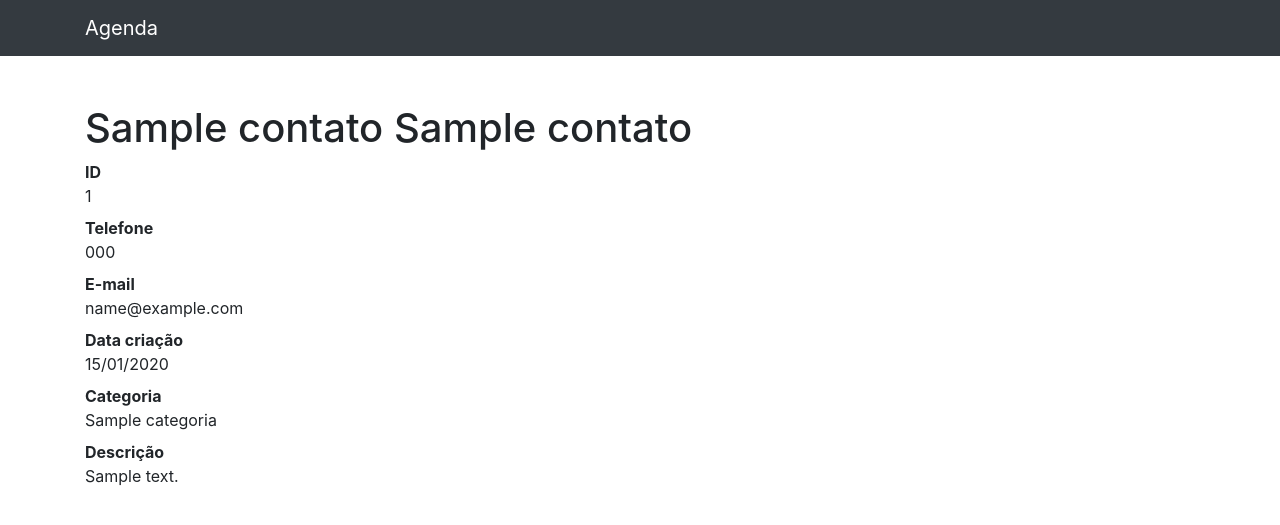
After one commit to rs9789/AgendaDjango, a Django app: page /1 in a window 1280 px wide. The commit adds this page. Shown: the top 525 px of the page. Run offline with Django 3.2, Linux system fonts and the light colour scheme; tables that the repository leaves empty hold one stand-in row (values such as "Sample post"); some libraries are stand-ins or nearby versions.

Commit message:
adição de pagina e condicionais

```diff
--- a/inicio/admin.py
+++ b/inicio/admin.py
@@ -3,10 +3,11 @@ from .models import Contatos, Categoria
 
 
 class ContatoAdmin(admin.ModelAdmin):
-    list_display = ('id', 'nome', 'sobrenome', 'telefone', 'email', 'data_criacao', 'categoria')
-    list_filter = ('data_criacao',)
+    list_display = ('id', 'nome', 'sobrenome', 'telefone', 'email', 'data_criacao', 'categoria', 'mostrar')
+    #list_filter = ('data_criacao',)
     list_display_links = ('id', 'nome', 'sobrenome')
     search_fields = ('nome', 'sobrenome', 'telefone')
+    list_editable = ('telefone', 'mostrar')
 
 admin.site.register(Categoria)
 admin.site.register(Contatos, ContatoAdmin)
--- a/inicio/models.py
+++ b/inicio/models.py
@@ -17,6 +17,7 @@ class Contatos(models.Model):
     data_criacao = models.DateTimeField(default=timezone.now())
     descricao = models.TextField(blank=True)
     categoria = models.ForeignKey(Categoria, on_delete=models.DO_NOTHING)
+    mostrar = models.BooleanField(default=True)
 
     def __str__(self):
         return self.nome
--- /dev/null
+++ b/inicio/templates/inicio/ver_contato.html
@@ -0,0 +1,26 @@
+{%extends 'base.html' %}
+
+{%block conteudo%}
+<h1 class="mt-5">{{contato.nome}} {{contato.sobrenome}}</h1>
+<dl>
+    <dt>ID</dt>
+    <dd>{{contato.id}}</dd>
+
+    <dt>Telefone</dt>
+    <dd>{{contato.telefone}}</dd>
+
+    <dt>E-mail</dt>
+    <dd>{{contato.email}}</dd>
+
+    <dt>Data criação</dt>
+    <dd>{{contato.data_criacao|date:'d/m/Y'}}</dd>
+
+    <dt>Categoria</dt>
+    <dd>{{contato.categoria}}</dd>
+
+    <dt>Descrição</dt>
+    <dd>
+      {{contato.descricao}}
+    </dd>
+</dl>
+{%endblock%}
--- a/inicio/urls.py
+++ b/inicio/urls.py
@@ -3,4 +3,5 @@ from . import views
 
 urlpatterns = [
     path('', views.index, name='index'),
+    path('<int:contato_id>', views.ver_contato, name='ver_contato')
 ]
--- a/inicio/views.py
+++ b/inicio/views.py
@@ -1,4 +1,5 @@
-from django.shortcuts import render
+from django.shortcuts import render, get_object_or_404
+from django.http import Http404
 from .models import Contatos
 
 def index(request):
@@ -6,3 +7,9 @@ def index(request):
     return render(request, 'inicio/index.html', {
         'contatos':contatos,
     })
+
+def ver_contato(request, contato_id):
+    contato = get_object_or_404(Contatos, id=contato_id)
+    return render(request, 'inicio/ver_contato.html', {
+        'contato': contato
+    })
```
Also changed, not shown: inicio/templates/inicio/index.html (+4 -6 lines), Readme.md, inicio/migrations/0002_alter_contatos_data_criacao.py (added), inicio/migrations/0003_auto_20210922_1127.py (added), inicio/migrations/0004_alter_contatos_data_criacao.py (added).
